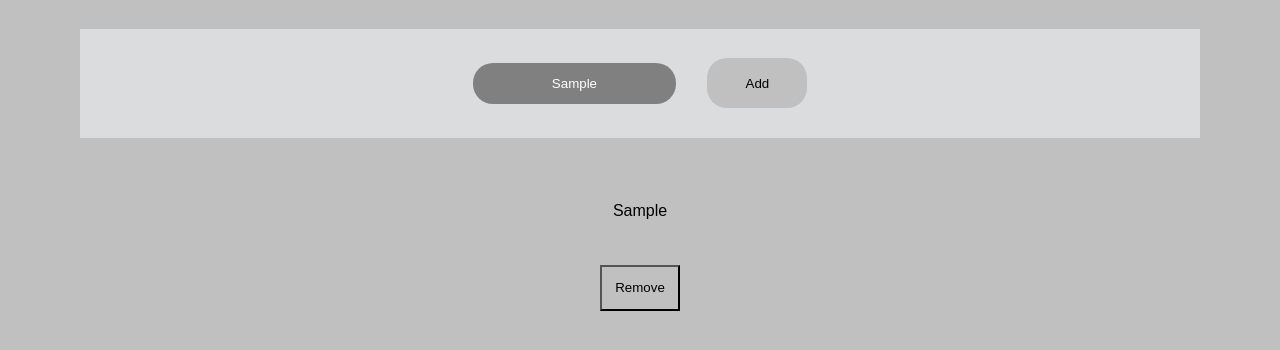
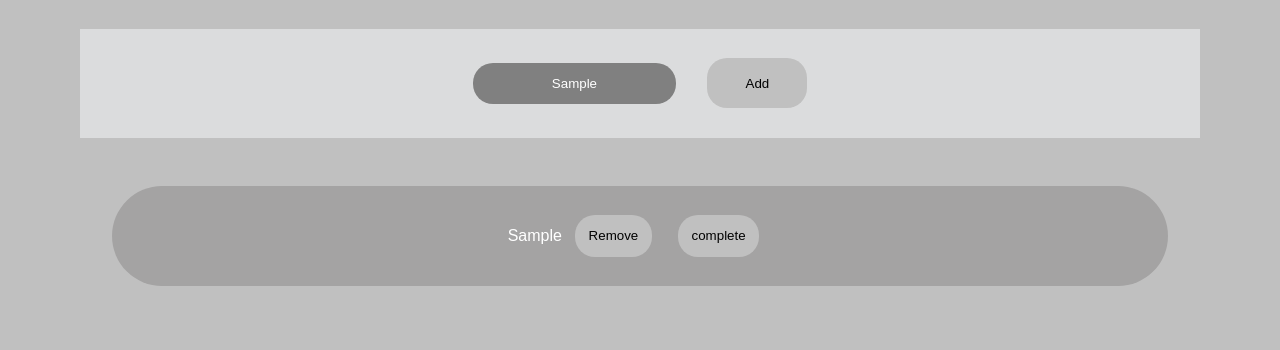
Before and after one commit to ju-nmd2022/fop-todo-list-Eliaswalle, a plain HTML site: page index.html in a window 1280 px wide. Both pictures are taken after typing "Sample" into the empty fields and a click on the button "Add". Shown: the part 200-550 px from the top of the page. Drawn offline with Linux system fonts and the light colour scheme.

Commit message:
uppdatering

```diff
--- a/java.js
+++ b/java.js
@@ -26,12 +26,14 @@ function taskLoop() {
   listElement.innerHTML = "";
   for (let task of taskArray) {
     const taskElement = document.createElement("div");
+    taskElement.classList.add("taskDiv");
     taskElement.innerText = task;
     listElement.appendChild(taskElement);
 
     const removeButton = document.createElement("button");
     removeButton.innerText = "Remove";
-    listElement.appendChild(removeButton);
+    taskElement.appendChild(removeButton);
+    removeButton.classList.add("remove");
 
     const index = taskArray.indexOf(task);
 
@@ -41,17 +43,15 @@ function taskLoop() {
     });
 
     const completeButton = document.createElement("button");
-    completeButton.innerText
+    completeButton.innerText = "complete";
+    taskElement.appendChild(completeButton);
+    completeButton.classList.add("complete");
+
+
+    if (completeButton = pressed){
+      taskElement.innerText = "Task complete";
+    }
   }
+
 }
 taskLoop();
-// function inputElement() {
-//   const listOfTask = document.getElementById("input-to-do");
-//   listOfTask.innerText = taskArray;
-// }
-
-// function inputTask() {
-//   let valueOfTask = document.getElementById("input-to-do").value;
-//   taskArray.push(valueOfTask);
-//   document.getElementById("listOfTask").innerHTML = taskArray;
-// }
--- a/main.css
+++ b/main.css
@@ -27,3 +27,19 @@
     background-color: rgb(219, 220, 221);
 
 }
+.taskDiv{
+background-color: rgb(164, 163, 163);
+align-items: center;
+color: white;
+border-radius: 60px;
+}
+.remove{
+ cursor: pointer;
+ border: none;
+ border-radius: 20px;
+}
+.complete{
+  cursor: pointer;
+  border: none;
+  border-radius: 20px;
+ }
```
